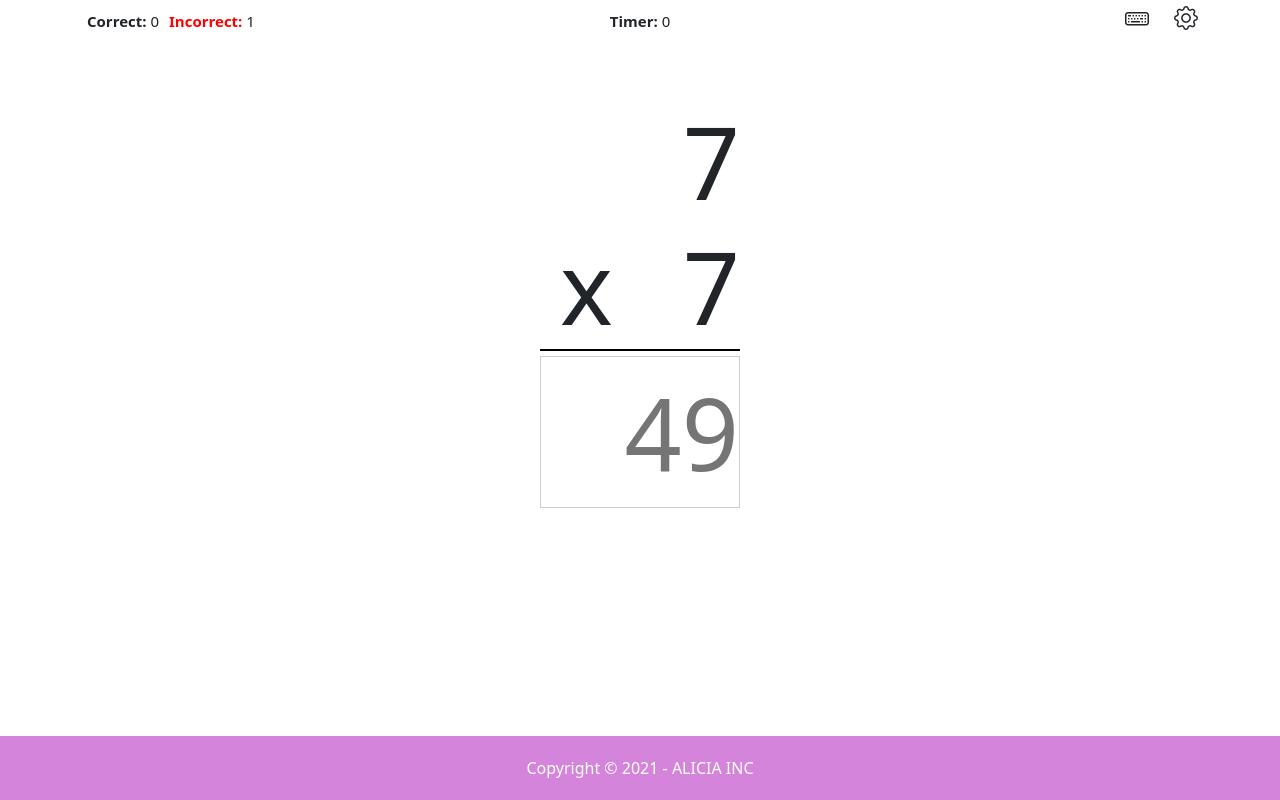
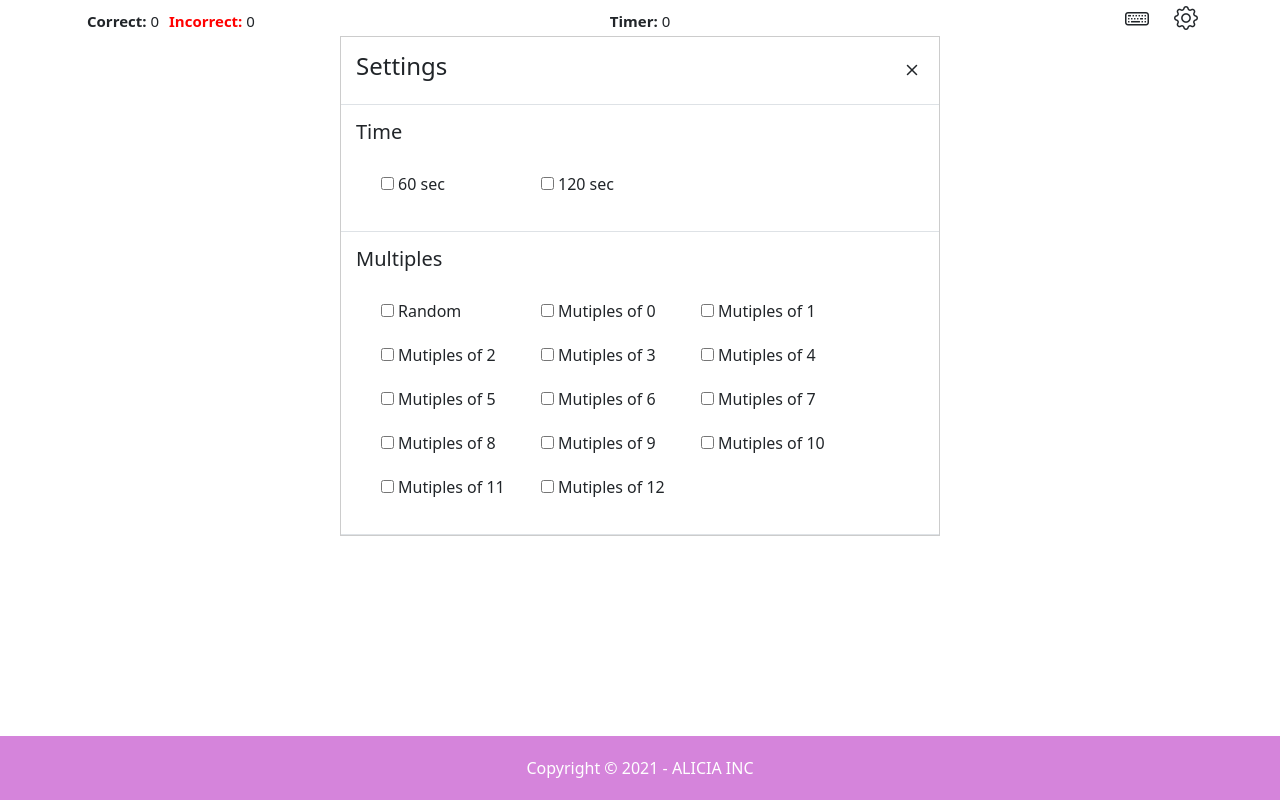
Before and after one commit to creatifiv/app-x, an Angular app: page /expression-component in a window 1280 px wide. Built offline with nearby package versions, Linux system fonts and the light colour scheme.

Commit message:
Modal 3/4 complete

```diff
--- a/src/app/expression/expression.component.css
+++ b/src/app/expression/expression.component.css
@@ -55,47 +55,52 @@ input[type=number] {
   position: relative;
 }
 
-.settings-title{
-
-  padding: 15px;
-}
-.settings-border{
-
-  border-bottom: 1px solid black;
-}
-
 .settings-box{
 
   width: 600px;
-  height: 350px;
-  position: absolute;
+  height: 500px;
+  position: fixed;
   z-index: 10;
+  top: 36px;
   right: 0;
-  top: 36px;
-  /*margin-right: 16px;*/
+  left: 0;
+  margin: 0 auto;
+  padding: 0;
   border: 1px solid #ccc;
-  border-bottom: transparent;
   background-color: white;
   overflow: scroll;
 }
 
+.inside-box h4{
+
+  display: inline-block;
+}
+
+.inside-box{
+
+  padding: 15px;
+  border-bottom: 1px solid #dee2e6;
+
+}
 
 
 .settings-ul{
 
   margin: 0;
-  padding: 0 10px 10px;
+  padding: 10px 10px;
   display: block;
 }
 
 .settings-ul li{
 
+  width: 150px;
+
+  display: inline-block;
   float: left;
-  clear: right;
+  margin:5px 5px;
   padding: 5px 10px;
   font-size: 16px;
   text-align: left;
-  font-weight: bold;
   list-style-type: none;
 }
 .settings-ul li:hover{
@@ -246,7 +251,19 @@ display: block;
 
 }
 
-.save-container{
+#close{
 
-  padding: 15px;
+ float: right;
+ height: auto;
+ width: auto;
 }
+
+.bi{
+
+  font-size: 24px;
+
+ }
+ .bi:hover{
+
+    cursor: pointer;
+ }
--- a/src/app/expression/expression.component.html
+++ b/src/app/expression/expression.component.html
@@ -5,9 +5,11 @@
   <div class="row">
 
     <div class="col-sm-3">
+
       <ul id="tally" class="clearfix">
       <li><span class="green">Correct:</span> {{correct}} </li>
        <li><span class="red"> Incorrect:</span> {{incorrect}} </li>
+
      </ul>
     </div>
 
@@ -19,13 +21,22 @@
     <div id="settings" class="col-sm-3 offset-sm-2">
       <i class="bi bi-gear" (click)="showSettings($event)"></i>
       <i class="bi bi-keyboard" (click)="showKeypad($event)"></i>
+    </div>
 
-      <div [style.display] = "display" class="settings-box">
+      <div [style.display]="displaySettings" class="settings-box col">
 
-        <h4 class="settings-title settings-border">Settings</h4>
+
+        <div class="inside-box clearfix">
+          <h4>Settings</h4>
+          <i id="close" class="bi bi-x" (click)="closeSettings($event)"></i>
+        </div>
+
+
+        <div class="inside-box">
 
           <h5 class="settings-title">Time</h5>
-        <ul class="settings-ul  settings-border clearfix">
+
+            <ul class="settings-ul clearfix">
 
             <li>
               <input type="checkbox" name="sec" class="chk-boxes" (click)="changeSettings($event, 60)">
@@ -36,38 +47,86 @@
               <input type="checkbox" name="sec"  class="chk-boxes"(click)="changeSettings($event, 180)">
               <label for="sec"> 120 sec </label>
             </li>
+          </ul>
 
-        </ul>
+        </div>
+
+
+        <div class="inside-box">
 
 
           <h5 class="settings-title">Multiples</h5>
 
-        <ul class="settings-ul clearfix settings-border">
-          <li (click)="changeFactors($event, false, true, 0)">Mutiples of 0</li>
-          <li (click)="changeFactors($event, false, true, 1)">Mutiples of 1</li>
-          <li (click)="changeFactors($event, false, true, 2)">Mutiples of 2</li>
-          <li (click)="changeFactors($event, false, true, 3)">Mutiples of 3</li>
-          <li (click)="changeFactors($event, false, true, 4)">Mutiples of 4</li>
-          <li (click)="changeFactors($event, false, true, 5)">Mutiples of 5</li>
-          <li (click)="changeFactors($event, false, true, 6)">Mutiples of 6</li>
-          <li (click)="changeFactors($event, false, true, 7)">Mutiples of 7</li>
-          <li (click)="changeFactors($event, false, true, 8)">Mutiples of 8</li>
-          <li (click)="changeFactors($event, false, true, 9)">Mutiples of 9</li>
-          <li (click)="changeFactors($event, false, true, 10)">Mutiples of 10</li>
-          <li (click)="changeFactors($event, false, true, 11)">Mutiples of 11</li>
-          <li (click)="changeFactors($event, false, true, 12)">Mutiples of 12</li>
-          <li (click)="changeFactors($event, true, false, 0)">Random</li>
+          <ul class="settings-ul clearfix">
+
+            <li>
+              <input (click)="changeFactors($event, true, false, 0)" type="checkbox" name="m" class="chk-boxes">
+              <label for="m"> Random</label>
+            </li>
+            <li>
+              <input (click)="changeFactors($event, false, true, 0)" type="checkbox" name="m" class="chk-boxes">
+              <label for="m"> Mutiples of 0</label>
+            </li>
+            <li>
+              <input (click)="changeFactors($event, false, true, 1)" type="checkbox" name="m" class="chk-boxes">
+              <label for="m"> Mutiples of 1</label>
+            </li>
+            <li>
+              <input (click)="changeFactors($event, false, true, 2)" type="checkbox" name="m" class="chk-boxes">
+              <label for="m"> Mutiples of 2</label>
+            </li>
+            <li>
+              <input (click)="changeFactors($event, false, true, 3)" type="checkbox" name="m" class="chk-boxes">
+              <label for="m"> Mutiples of 3</label>
+            </li>
+            <li>
+              <input (click)="changeFactors($event, false, true, 4)" type="checkbox" name="m" class="chk-boxes">
+              <label for="m"> Mutiples of 4</label>
+            </li>
+            <li>
+              <input (click)="changeFactors($event, false, true, 5)" type="checkbox" name="m" class="chk-boxes">
+              <label for="m"> Mutiples of 5</label>
+            </li>
+            <li>
+              <input (click)="changeFactors($event, false, true, 6)" type="checkbox" name="m" class="chk-boxes">
+              <label for="m"> Mutiples of 6</label>
+            </li>
+            <li>
+              <input (click)="changeFactors($event, false, true, 7)" type="checkbox" name="m" class="chk-boxes">
+              <label for="m"> Mutiples of 7</label>
+            </li>
+            <li>
+              <input (click)="changeFactors($event, false, true, 8)" type="checkbox" name="m" class="chk-boxes">
+              <label for="m"> Mutiples of 8</label>
+            </li>
+            <li>
+              <input (click)="changeFactors($event, false, true, 9)" type="checkbox" name="m" class="chk-boxes">
+              <label for="m"> Mutiples of 9</label>
+            </li>
+            <li>
+              <input (click)="changeFactors($event, false, true, 10)" type="checkbox" name="m" class="chk-boxes">
+              <label for="m"> Mutiples of 10</label>
+            </li>
+            <li>
+              <input (click)="changeFactors($event, false, true, 11)" type="checkbox" name="m" class="chk-boxes">
+              <label for="m"> Mutiples of 11</label>
+            </li>
+            <li>
+              <input (click)="changeFactors($event, false, true, 12)" type="checkbox" name="m" class="chk-boxes">
+              <label for="m"> Mutiples of 12</label>
+            </li>
 
           </ul>
 
-        <div class="save-container clearfix">
-          <button class="save">SAVE</button>
         </div>
 
+        <div class="inside-box clearfix">
+          <button class="save" (click)="save($event)">SAVE</button>
         </div>
 
-    </div>
-  </div>
+      </div> <!--end Settings Box -->
+
+    </div><!-- end row -->
 
 
 
--- a/src/app/expression/expression.component.ts
+++ b/src/app/expression/expression.component.ts
@@ -23,7 +23,7 @@ export class ExpressionComponent implements OnInit {
   f2 = 0;
 
 
-  display = "none";
+  displaySettings = "block";
   displayKeypad = "none";
   keyPadRequest = 0;
   clicks = 0;
@@ -35,6 +35,17 @@ export class ExpressionComponent implements OnInit {
   showKeypadEntry = "none";
   keypadEntry:any = null;
   bs_icon = "bi bi-plus";
+
+
+
+  random = true;
+  multiples = false;
+  factor = 8;
+
+  selectedSeconds = 0;
+  selectedFactors = 0;
+  selectedMultiiples = false;
+  selectedRandom = true;
 
 
   k = 0;
@@ -75,7 +86,7 @@ export class ExpressionComponent implements OnInit {
   attempt = 0; // logs up to two attempts at answer
 
 
-  init(){ this.multiply(); this.createTimer(); }
+  init(){ this.multiply(); }
 
 /*
   setTimer(event:any, time:number){
@@ -120,21 +131,12 @@ export class ExpressionComponent implements OnInit {
 
   showSettings(event:any){
 
-      this.display = "block";
-      this.clicks++;
-
-      if(this.clicks >= 2){
-
-        this.display = "none"
-        this.clicks = 0;
-      }
-
+      this.displaySettings = "block";
   }
 
-  save(event:any){
+  closeSettings(event:any){
 
-
-      this.seconds = 60;
+    this.displaySettings = "none";
   }
 
   showKeypad(event:any){
@@ -160,24 +162,33 @@ export class ExpressionComponent implements OnInit {
 
   changeSettings(event:any, sec:number){
 
-      this.seconds = sec;
+      this.selectedSeconds = sec;
   }
-
-  random = true;
-  multiples = false;
-  factor = 8;
 
 
 changeFactors(event:any, random:boolean, multiples:boolean, factor:number){
 
-    this.random = random;
-    this.multiples = multiples;
-    this.factor = factor;
-    this.multiply();
+    this.selectedRandom = random;
+    this.selectedMultiiples = multiples;
+    this.selectedFactors = factor;
 
     console.log("Rundo");
+}
 
-}
+  save(event:any){
+
+     this.seconds = this.selectedSeconds;
+     this.random = this.selectedRandom;
+     this.multiples = this.selectedMultiiples;
+     this.factor = this.selectedFactors
+
+     this.showSettings(null);
+
+     this.createTimer();
+
+     console.log("Saved");
+  }
+
 
 
   multiply():void {
```
Lines whose indentation alone changed are shown as unchanged.
